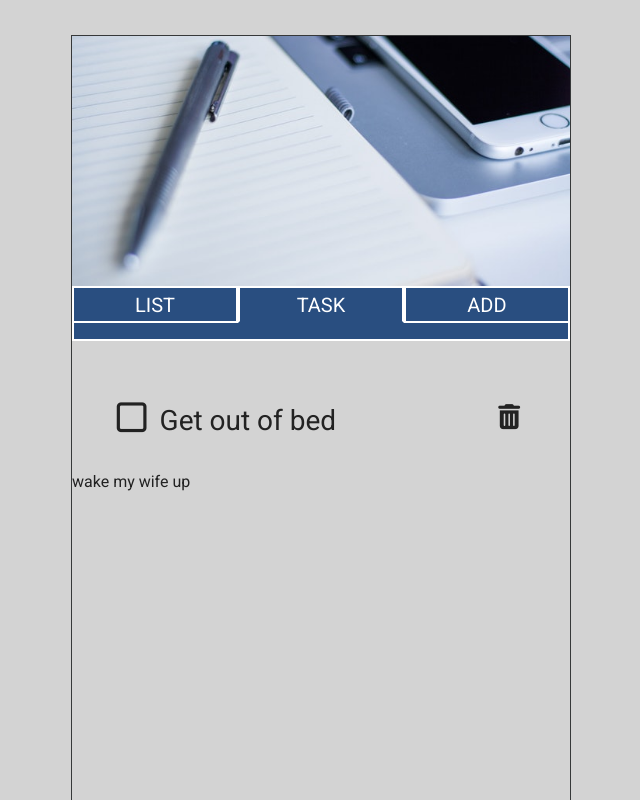
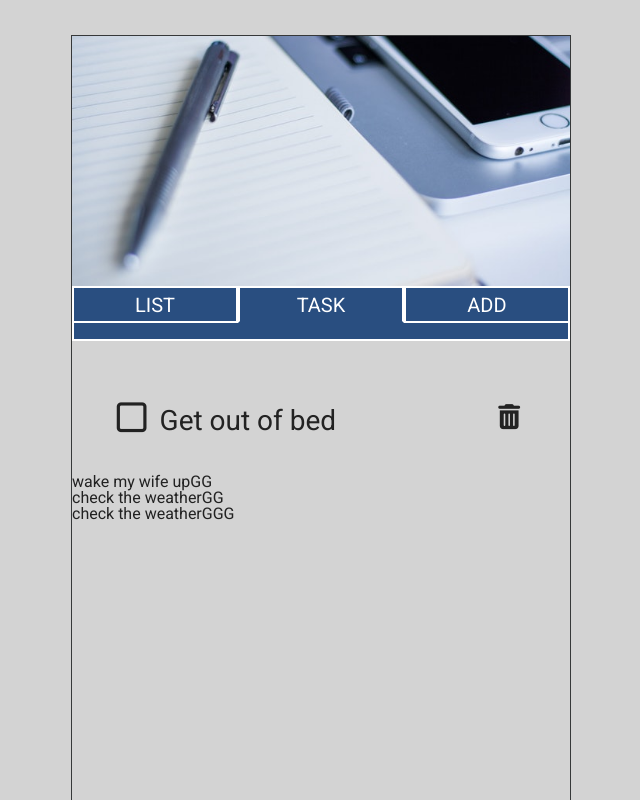
Before and after one commit to robkot500/to_do, a React (Create React App) app: page / in a window 1280 px wide. Both pictures are taken after a click on the element "TASK". Shown: the top 800 px of the page, without its empty margins (57-697 px from the left). Built offline with nearby package versions, Linux system fonts and the light colour scheme.

Commit message:
after display points

```diff
--- a/src/components/Add.js
+++ b/src/components/Add.js
@@ -3,26 +3,38 @@ import { connect } from 'react-redux'
 
 function Add(props) {
     console.log(props);
-    const newTask = {
+    let newTask = {
         title: null,
         id: null,
-        detail: {
-            pointOne: null,
-            pointTwo: null
-        }
+        detail: [
+            { point: null },
+            { point: null },
+            { point: null }
+        ]
     }
 
+    console.log(newTask.detail[1]);
     const handleChange = (e) => {
         if (e.target.id === 'newTask') {
             newTask.title = e.target.value
+            console.log(e.target.value);
+            console.log(newTask.title);
         } if (e.target.id === 'pointOne') {
-            newTask.detail.pointOne = e.target.value
+            newTask.detail[1] = { point: e.target.value }
+            console.log(e.target.value);
+            console.log(newTask.detail);
         } if (e.target.id === 'pointTwo') {
-            newTask.detail.pointTwo = e.target.value
-        } if (e.target.id === 'pointTwo') {
-            newTask.detail.pointTwo = e.target.value
+            newTask.detail[2] = { point: e.target.value }
+        } if (e.target.id === 'pointThree') {
+            newTask.detail[3] = { point: e.target.value }
         }
         newTask.id = new Date().getTime()
+        console.log(newTask);
+        // newTask = [
+        //     { ...newTask, [newTask.detail]: e.target.value }
+        // ]
+
+        console.log(newTask);
     }
     const handleSubmit = (e, id) => {
         e.preventDefault()
--- a/src/components/List.js
+++ b/src/components/List.js
@@ -22,10 +22,8 @@ function List(props) {
             <div key={task.id} className='item'>
                 <div className='title'>
                     <div className='title-wrapper'>
-                        {/* <input type="checkbox" id="todo" name="todo" value="todo" />
-                        <label htmlFor="todo" data-content={task.title}>{task.title}</label> */}
                         <input id={task.id} type="checkbox" />
-                        <label for={task.id}>{task.title}</label>
+                        <label htmlFor={task.id}>{task.title}</label>
                     </div>
                     <i onClick={() => { clickDelete(task.id) }} className="fas fa-trash-alt"></i>
                 </div>
--- a/src/components/Task.js
+++ b/src/components/Task.js
@@ -3,7 +3,6 @@ import { connect } from 'react-redux'
 
 function Task(props) {
     console.log(props);
-    // console.log(props.items.todos[0].detail.pointOne);
     const itemDetail = props.items.todos.filter(each => {
         return each.id === props.items.selectedItem.id
     })
@@ -11,9 +10,7 @@ function Task(props) {
         props.deleteItem(id)
     }
     const [details] = itemDetail
-    console.log(details);
     if (itemDetail.length < 1) {
-        console.log('lelelelle');
         return (
             <div className='title'>
                 <div className='title-wrapper'>
@@ -22,6 +19,13 @@ function Task(props) {
             </div>
         )
     }
+    console.log(itemDetail);
+    const alldetails = details.detail.map(each => {
+        console.log(each);
+        return (
+            <p key={each.point}>{each.point}</p>
+        )
+    })
     return (
         <div className='task-container'>
             <div className='title'>
@@ -32,7 +36,7 @@ function Task(props) {
                 <i onClick={() => { clickDelete(details.id) }} className="fas fa-trash-alt"></i>
             </div>
 
-            <p>{details.detail.pointOne}</p>
+            {alldetails}
 
         </div>
     )
--- a/src/reducers/itemReducer.js
+++ b/src/reducers/itemReducer.js
@@ -3,18 +3,26 @@ const initItem = {
         {
             title: 'Get out of bed',
             id: 1,
-            detail: {
-                pointOne: 'wake my wife up',
-                pointTwo: 'check the weather'
-            }
+            detail: [
+                { point: 'wake my wife upGG' },
+                { point: 'check the weatherGG' },
+                { point: 'check the weatherGGG' }
+
+
+
+            ]
+
+
         },
         {
             title: 'Walk the dog',
             id: 2,
-            detail: {
-                pointOne: 'wake my wife up',
-                pointTwo: 'check the weather'
-            }
+            detail: [
+                { point: 'wake my wife upWW' },
+                { point: 'check the weatherWW' },
+                { point: 'check the weatherWWW' },
+
+            ]
         }
     ],
     selectedItem: {
--- a/src/scss/_partials/_checkbox.scss
+++ b/src/scss/_partials/_checkbox.scss
@@ -26,3 +26,10 @@ input[type=checkbox]:checked + label{
   text-decoration: line-through;
   color:gray;
 }
+
+
+.fa-circle-o-notch{
+  font-size: 30px;
+  // font-family: ;
+  color: black;
+}
```
